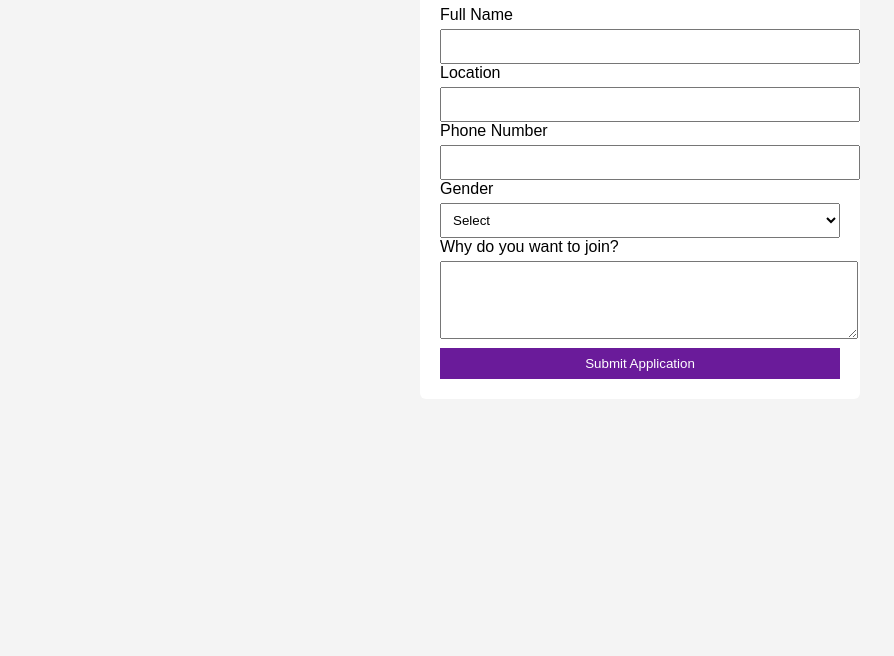
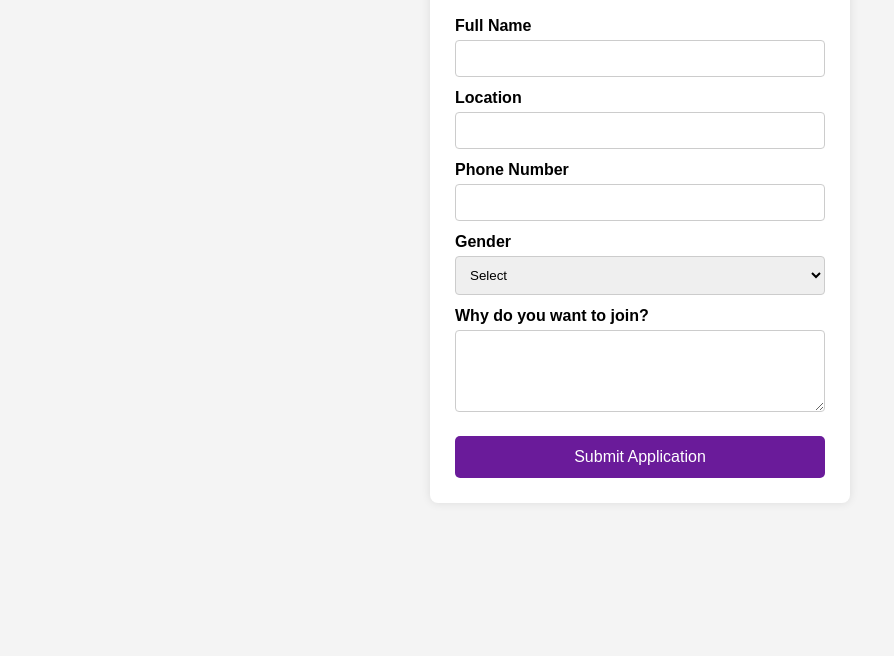
Before and after one commit to chvmpbwoy-ops/fear-women-association-portal, a plain HTML site: page form.html in a window 1280 px wide. Shown: the part 144-800 px from the top of the page, without its empty margins (0-894 px from the left). Drawn offline with Linux system fonts and the light colour scheme.

Commit message:
Update styles.css

```diff
--- a/styles.css
+++ b/styles.css
@@ -1,32 +1,68 @@
+/* Reset */
+* {
+    box-sizing: border-box;
+    margin: 0;
+    padding: 0;
+}
+
+/* Page background */
 body {
-    font-family: Arial, sans-serif;
+    font-family: Arial, Helvetica, sans-serif;
     background-color: #f4f4f4;
     padding: 20px;
 }
 
+/* Form container */
+.container {
+    background: #ffffff;
+    max-width: 420px;
+    margin: 40px auto;
+    padding: 25px;
+    border-radius: 8px;
+    box-shadow: 0 0 10px rgba(0, 0, 0, 0.1);
+}
+
+/* Headings */
 h2 {
     text-align: center;
     color: #6a1b9a;
+    margin-bottom: 10px;
 }
 
-form {
-    background: white;
-    max-width: 400px;
-    margin: auto;
-    padding: 20px;
-    border-radius: 6px;
+.subtitle {
+    text-align: center;
+    margin-bottom: 20px;
+    color: #555;
 }
 
-input, select, textarea, button {
-    width: 100%;
-    padding: 8px;
-    margin-top: 5px;
+/* Labels */
+label {
+    display: block;
+    margin-top: 12px;
+    margin-bottom: 5px;
+    font-weight: bold;
 }
 
+/* Inputs */
+input,
+select,
+textarea {
+    width: 100%;
+    padding: 10px;
+    border: 1px solid #ccc;
+    border-radius: 4px;
+}
+
+/* Button */
 button {
+    width: 100%;
+    margin-top: 20px;
+    padding: 12px;
     background-color: #6a1b9a;
     color: white;
     border: none;
+    border-radius: 5px;
+    font-size: 16px;
     cursor: pointer;
 }
 
```
